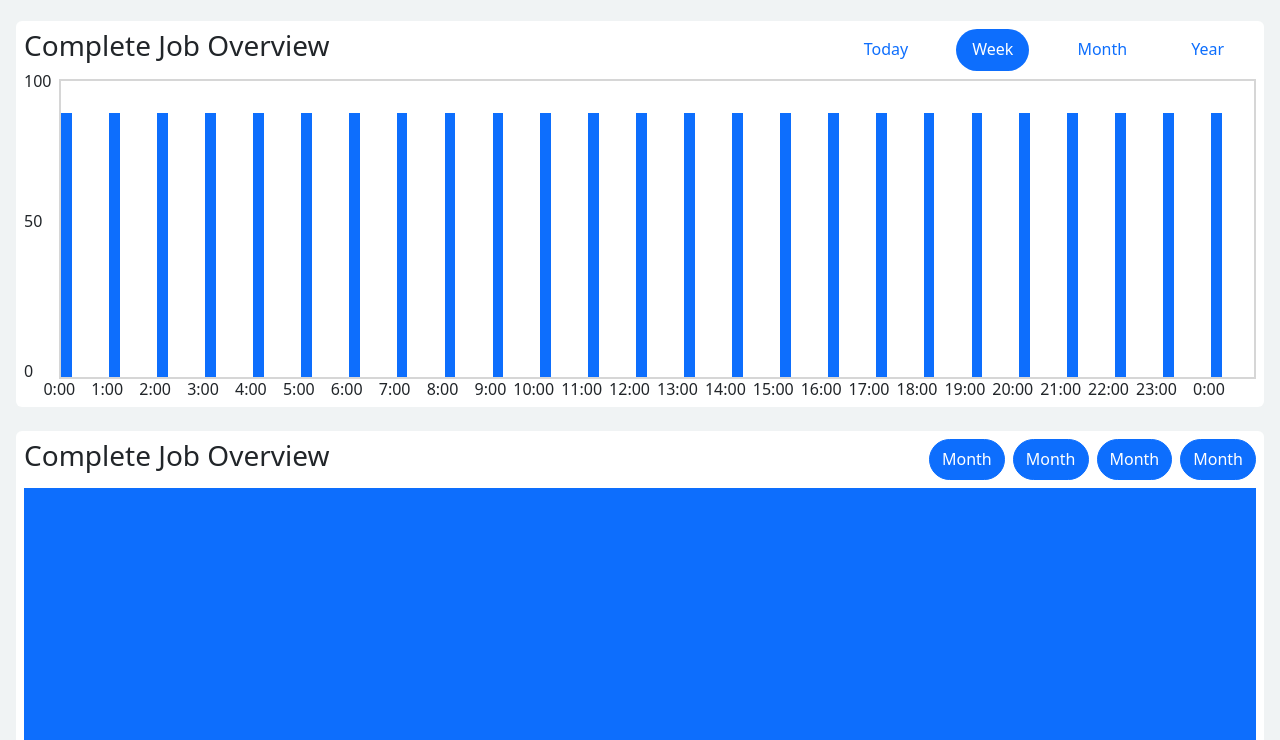
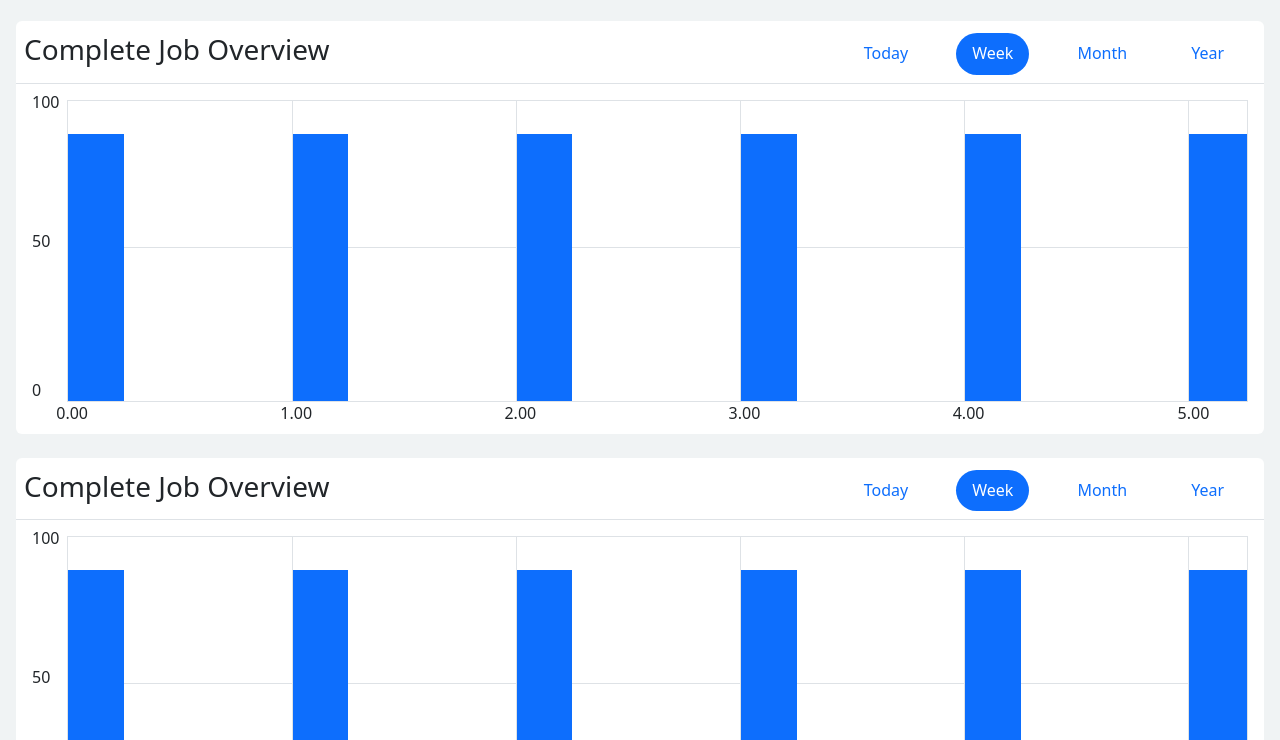
Before and after one commit to B33th0v3n960/dashboard, a website built with Parcel: page src/index.html in a window 1280 px wide. Shown: the part 620-1360 px from the top of the page. Built offline with nearby package versions, Linux system fonts and the light colour scheme.

Commit message:
add guideline to bar chart

```diff
--- a/src/index.html
+++ b/src/index.html
@@ -207,8 +207,8 @@
         </div>
       </section>
 
-      <section class="bg-light p-2 rounded mb-4">
-        <div class="overview-grid">
+      <section class="bg-light rounded mb-4 pt-1">
+        <div class="overview-grid m-2">
           <h2 class="fs-3">Complete Job Overview</h2>
 
           <form class="d-flex justify-content-end">
@@ -270,129 +270,166 @@
           </form>
         </div>
 
-        <div class="overflow-x mt-2 d-flex">
+        <div class="overflow-x mt-2 d-flex p-3 border-top">
           <div class="me-2 legend d-flex flex-column justify-content-between">
             <p>100</p>
-            <p>50</p>
+            <p class="guideline">50</p>
             <p>0</p>
           </div>
-          <div class="chart w-100">
-            <div class="bar-1">
-              <p>0:00</p>
-            </div>
-            <div class="bar-2">
-              <p>1:00</p>
-            </div>
-            <div class="bar-3">
-              <p>2:00</p>
-            </div>
-            <div class="bar-4">
-              <p>3:00</p>
-            </div>
-            <div class="bar-5">
-              <p>4:00</p>
-            </div>
-            <div class="bar-6">
-              <p>5:00</p>
-            </div>
-            <div class="bar-7">
-              <p>6:00</p>
-            </div>
-            <div class="bar-8">
-              <p>7:00</p>
-            </div>
-            <div class="bar-9">
-              <p>8:00</p>
-            </div>
-            <div class="bar-10">
-              <p>9:00</p>
-            </div>
-            <div class="bar-11">
-              <p>10:00</p>
-            </div>
-            <div class="bar-12">
-              <p>11:00</p>
-            </div>
-            <div class="bar-13">
-              <p>12:00</p>
-            </div>
-            <div class="bar-14">
-              <p>13:00</p>
-            </div>
-            <div class="bar-15">
-              <p>14:00</p>
-            </div>
-            <div class="bar-16">
-              <p>15:00</p>
-            </div>
-            <div class="bar-17">
-              <p>16:00</p>
-            </div>
-            <div class="bar-18">
-              <p>17:00</p>
-            </div>
-            <div class="bar-19">
-              <p>18:00</p>
-            </div>
-            <div class="bar-20">
-              <p>19:00</p>
-            </div>
-            <div class="bar-21">
-              <p>20:00</p>
-            </div>
-            <div class="bar-22">
-              <p>21:00</p>
-            </div>
-            <div class="bar-23">
-              <p>22:00</p>
-            </div>
-            <div class="bar-24">
-              <p>23:00</p>
-            </div>
-            <div class="bar-25">
-              <p>0:00</p>
-            </div>
-          </div>
+
+          <table class="table table-bordered">
+            <tr>
+              <td class="p-0">
+                <span class="bar-container">
+                  <div class="bar"></div>
+                  <p>0.00</p>
+                </span>
+              </td>
+              <td class="p-0">
+                <span class="bar-container">
+                  <div class="bar"></div>
+                  <p>1.00</p>
+                </span>
+              </td>
+              <td class="p-0">
+                <span class="bar-container">
+                  <div class="bar"></div>
+                  <p>2.00</p>
+                </span>
+              </td>
+              <td class="p-0">
+                <span class="bar-container">
+                  <div class="bar"></div>
+                  <p>3.00</p>
+                </span>
+              </td>
+              <td class="p-0">
+                <span class="bar-container">
+                  <div class="bar"></div>
+                  <p>4.00</p>
+                </span>
+              </td>
+              <td class="p-0">
+                <span class="bar-container">
+                  <div class="bar"></div>
+                  <p>5.00</p>
+                </span>
+              </td>
+            </tr>
+          </table>
         </div>
       </section>
 
-      <section class="bg-light rounded p-2 mb-4">
-        <div class="overview-grid">
+      <section class="bg-light rounded mb-4 pt-1">
+        <div class="overview-grid m-2">
           <h2 class="fs-3">Complete Job Overview</h2>
-          <div>
-            <button
+
+          <form class="d-flex justify-content-end">
+            <input
               type="radio"
-              name="job-overview-date"
-              class="btn btn-primary rounded-pill"
+              class="btn-check"
+              name="btnradio"
+              id="btnradio1"
+              autocomplete="off"
+              checked
+            />
+            <label
+              class="btn btn-outline-primary rounded-pill border-0 px-3 py-2 mx-3"
+              for="btnradio1"
+            >
+              Today
+            </label>
+
+            <input
+              type="radio"
+              class="btn-check"
+              name="btnradio"
+              id="btnradio2"
+              autocomplete="off"
+              checked
+            />
+            <label
+              class="btn btn-outline-primary rounded-pill border-0 px-3 py-2 mx-3"
+              for="btnradio2"
+            >
+              Week
+            </label>
+            <input
+              type="radio"
+              class="btn-check"
+              name="btnradio"
+              id="btnradio3"
+              autocomplete="off"
+            />
+            <label
+              class="btn btn-outline-primary rounded-pill border-0 px-3 py-2 mx-3"
+              for="btnradio3"
             >
               Month
-            </button>
-            <button
+            </label>
+            <input
               type="radio"
-              name="job-overview-date"
-              class="btn btn-primary rounded-pill"
+              class="btn-check"
+              name="btnradio"
+              id="btnradio4"
+              autocomplete="off"
+            />
+            <label
+              class="btn btn-outline-primary rounded-pill border-0 px-3 py-2 mx-3"
+              for="btnradio4"
             >
-              Month
-            </button>
-            <button
-              type="radio"
-              name="job-overview-date"
-              class="btn btn-primary rounded-pill"
-            >
-              Month
-            </button>
-            <button
-              type="radio"
-              name="job-overview-date"
-              class="btn btn-primary rounded-pill"
-            >
-              Month
-            </button>
-          </div>
+              Year
+            </label>
+          </form>
         </div>
 
-        <div class="overflow-scroll mt-2 p-0">
-          <div class="graph bg-primary"></div>
+        <div class="overflow-x mt-2 d-flex p-3 border-top">
+          <div class="me-2 legend d-flex flex-column justify-content-between">
+            <p>100</p>
+            <p class="guideline">50</p>
+            <p>0</p>
+          </div>
+
+          <table class="table table-bordered">
+            <tr>
+              <td class="p-0">
+                <span class="bar-container">
+                  <div class="bar"></div>
+                  <p>0.00</p>
+                </span>
+              </td>
+              <td class="p-0">
+                <span class="bar-container">
+                  <div class="bar"></div>
+                  <p>1.00</p>
+                </span>
+              </td>
+              <td class="p-0">
+                <span class="bar-container">
+                  <div class="bar"></div>
+                  <p>2.00</p>
+                </span>
+              </td>
+              <td class="p-0">
+                <span class="bar-container">
+                  <div class="bar"></div>
+                  <p>3.00</p>
+                </span>
+              </td>
+              <td class="p-0">
+                <span class="bar-container">
+                  <div class="bar"></div>
+                  <p>4.00</p>
+                </span>
+              </td>
+              <td class="p-0">
+                <span class="bar-container">
+                  <div class="bar"></div>
+                  <p>5.00</p>
+                </span>
+              </td>
+            </tr>
+          </table>
         </div>
       </section>
 
--- a/src/scss/graph.scss
+++ b/src/scss/graph.scss
@@ -1,32 +1,32 @@
-.chart {
+.bar-container {
+  position: relative;
+
   display: grid;
-  grid-template-columns: repeat(25, 1fr);
-  grid-column-gap: 5px;
+  grid-template-columns: 1fr;
   grid-template-rows: repeat(100, 1fr);
   height: 300px;
-  width: 70vw;
 
-  border: 2px solid rgba(51, 51, 51, 0.2);
+  margin-right: 75%;
 
-  margin-bottom: 20px;
+  & p {
+    position: absolute;
+    top: 300px;
+    right: 65%; //TODO:Find formula to replace number
+  }
 }
 
-[class*="bar"] {
+tr td:last-child {
+  width: 5%; //width (in percentage) = bar size in percentage/no. of bars e.g. 25/5
+
+  .bar-container {
+    margin: 0;
+  }
+}
+
+.bar {
   grid-row-start: 12;
   grid-row-end: 101;
   background-color: $primary;
-  width: 25%;
-  position: relative;
-
-  &::after {
-    border-right: 1px solid #333;
-  }
-
-  & p {
-    position: absolute;
-    bottom: -40px;
-    right: -3px;
-  }
 }
 
 .legend {
@@ -38,3 +38,14 @@
     bottom: -10px;
   }
 }
+
+.guideline::after {
+  content: "";
+  display: block;
+  width: 90vw; //TODO: Set width equal to table width with js
+  height: 10px;
+  border-bottom: 1px solid rgb(222, 226, 230);
+  position: absolute;
+  top: 148px;
+  left: 35px;
+}
```
